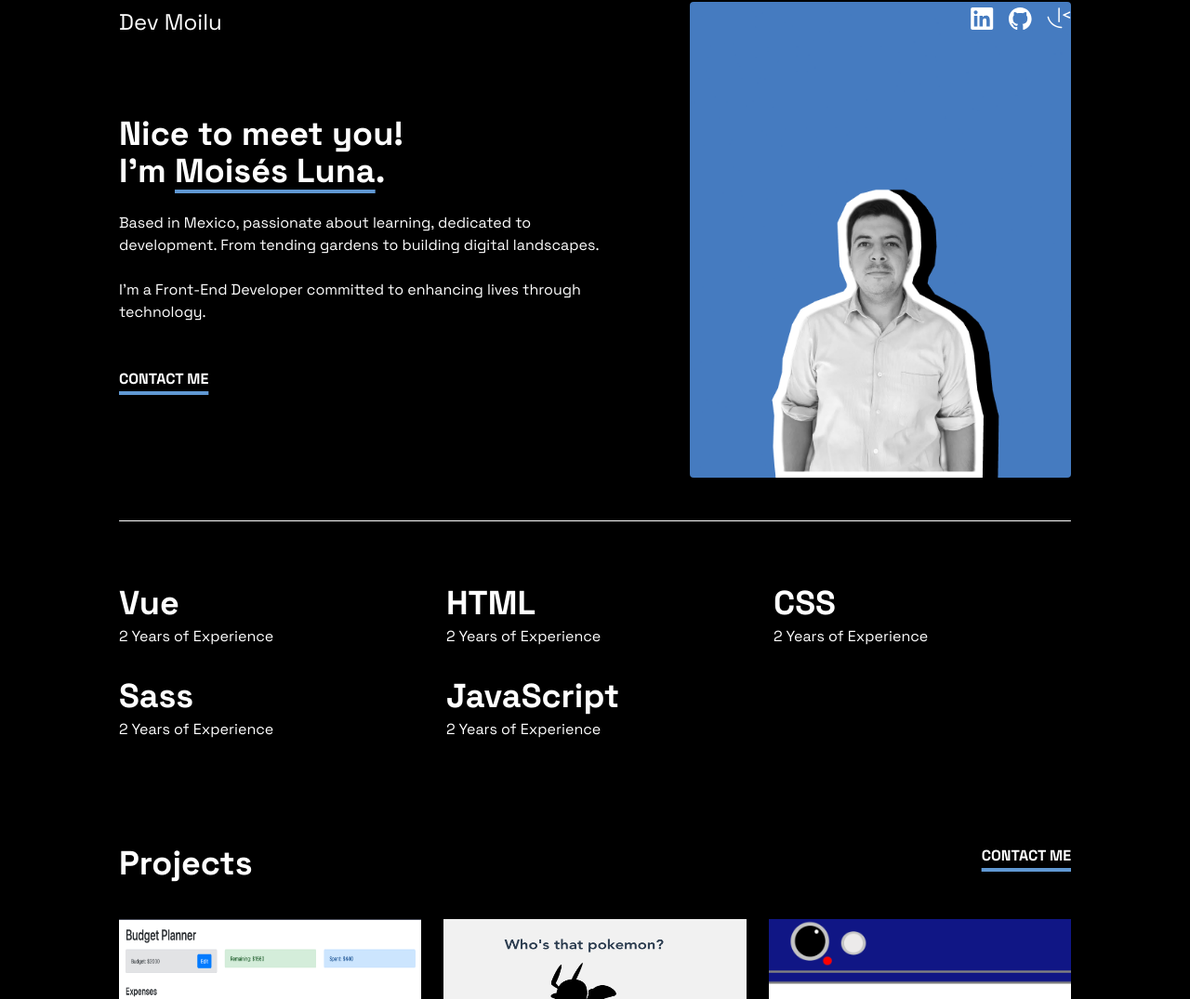
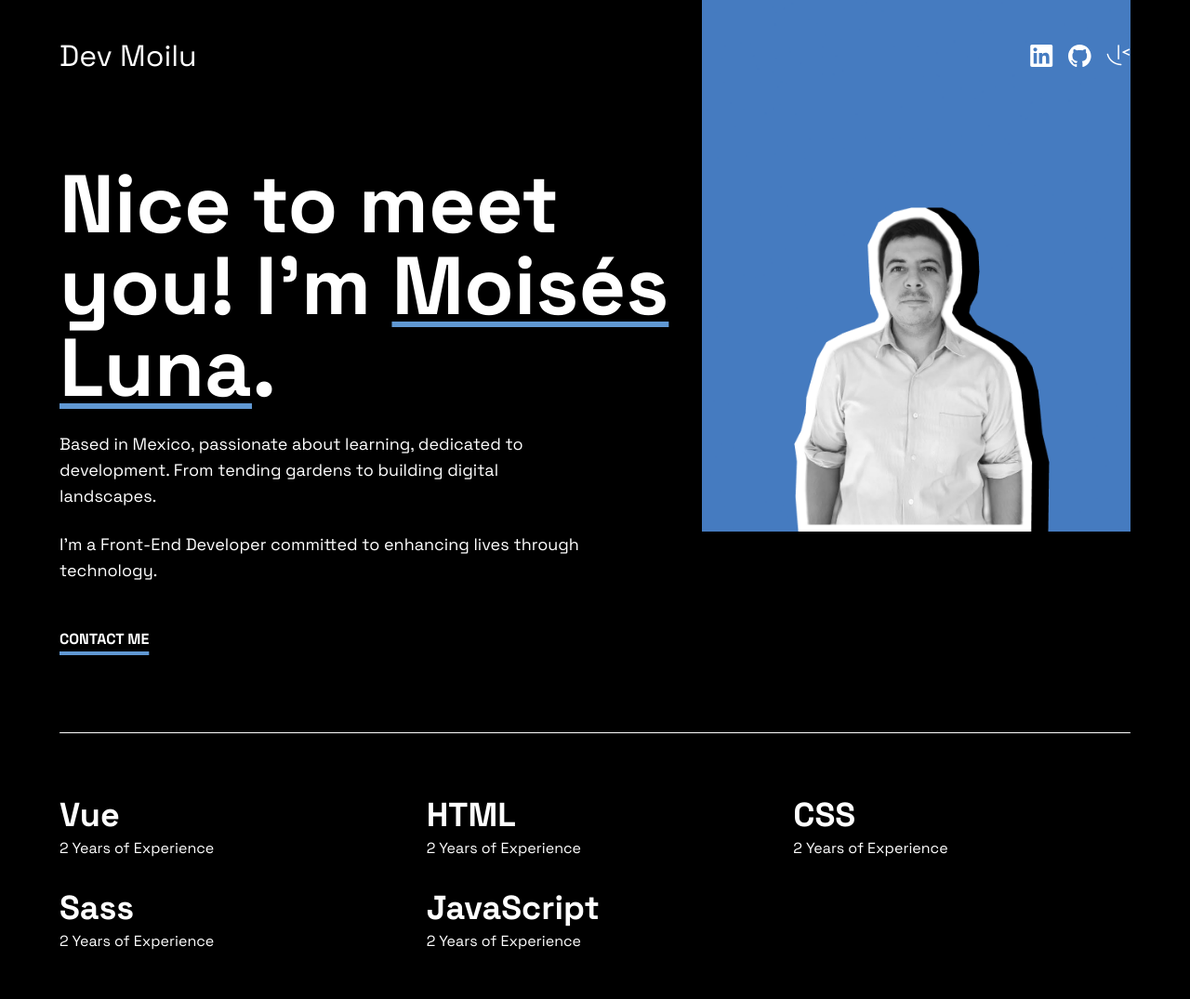
Before and after one commit to moilu/moilu-portfolio, a Vue app: page / in a window 1280 px wide. Shown: the top 1075 px of the page at 93% size. Built offline with nearby package versions, Linux system fonts and the light colour scheme.

Commit message:
Design improvements

```diff
--- a/src/components/About.vue
+++ b/src/components/About.vue
@@ -1,5 +1,5 @@
 <template>
-    <section class="my-14 md:mx-auto py-8 px-4 md:px-0 w-full md:w-4/5 2xl:w-1/3" id="about">
+    <section class="my-14 md:mx-auto py-8 px-4 md:px-0 w-full md:w-[90%] 2xl:w-1/2" id="about">
         <div class="grid gap-4">
             <h1 class="font-bold text-4xl">About Me</h1>
             <p class="text-base">Hi there! I'm a Front-End Developer with a unique path to tech. After working as a gardener with my father post-high school, I decided to pivot towards technology. At 29, I began studying Software Engineering, fueling my passion for the digital world. A year into my studies, I jumped at the opportunity to join an intense bootcamp program with Platzi, landing my first tech job shortly thereafter in April 2021.</p>
--- a/src/components/ContactForm.vue
+++ b/src/components/ContactForm.vue
@@ -1,6 +1,6 @@
 <template>
     <section class="mt-12 pt-4 sm:mt-14 px-4 md:px-0" id="contact">
-        <div class="grid sm:grid-cols-2 gap-14 mt-14 md:mx-auto pt-8 w-full md:w-4/5 2xl:w-1/3">
+        <div class="grid sm:grid-cols-2 gap-14 mt-14 md:mx-auto pt-8 w-full md:w-[90%] 2xl:w-1/2">
             <div>
                 <h1 class="fold-bold mb-4 text-4xl">Contact</h1>
                 <p>I would love to hear about your project and how I could help. Please fill in the form, and I’ll get back to you as soon as possible.</p>
--- a/src/components/FooterLinks.vue
+++ b/src/components/FooterLinks.vue
@@ -1,5 +1,5 @@
 <template>
-    <section class="mt-8 md:mx-auto pt-8 px-4 md:px-0 w-full md:w-4/5 2xl:w-1/3">
+    <section class="mt-8 md:mx-auto pt-8 px-4 md:px-0 w-full md:w-[90%] 2xl:w-1/2">
         <line-break></line-break>
         <div class="flex justify-between mt-10">
             <a class="hover:animate-pulse text-2xl" href="#hero">Dev Moilu</a>
--- a/src/components/Hero.vue
+++ b/src/components/Hero.vue
@@ -1,15 +1,15 @@
 <template>
-    <section class="grid sm:grid-cols-[65%_30%] sm:h-50v 2xl:h-30v items-center justify-between relative md:mx-auto px-4 md:px-0 w-full md:w-4/5 2xl:w-1/3" id="hero">
+    <section class="grid sm:grid-cols-[70%_30%] relative md:mx-auto px-4 md:px-0 w-full md:w-[90%] 2xl:w-1/2" id="hero">
         <img class="sm:hidden justify-self-center mb-4 rounded w-1/2" src="../assets/Hero/picofme-mobile.webp" alt="Moises Luna">
-        <img class="hidden absolute top-[-70px] right-0 rounded sm:block w-2/5 z-0" src="../assets/Hero/picofme.webp" alt="Moises Luna">
-        <div class="text-center sm:text-left z-20">
-            <h1 class="font-bold mb-4 text-3xl sm:text-4xl">
+        <img class="hidden absolute top-[-120px] right-0 sm:block w-2/5 z-0" src="../assets/Hero/picofme-_1_.webp" alt="Moises Luna">
+        <div class="text-center md:mt-[40px] lg:mt-[60px] xl:mt[120px] md:w-[90%] 2xl:mt-[120px] sm:text-left z-20">
+            <h1 class="font-bold mb-4 text-3xl md:text-[52px] md:leading-[52px] lg:text-[88px] lg:leading-[88px]">
                 Nice to meet you!
-                <br class="sm:hidden md:block">
-                I'm <a href="#about" class="hover:animate-pulse cursor-pointer decoration-4 decoration-custom-blue underline underline-offset-8">Moisés Luna</a>.
+                <br class="hidden 2xl:block">
+                I'm <a href="#about" class="hover:animate-pulse cursor-pointer decoration-[6px] decoration-custom-blue underline underline-offset-8">Moisés Luna</a>.
             </h1>
-            <p class="mb-2 mt-6 text-base lg:w-4/5">Based in Mexico, passionate about learning, dedicated to development. From tending gardens to building digital landscapes.</p>
-            <p class="mb-2 mt-6 text-base lg:w-4/5">I'm a Front-End Developer committed to enhancing lives through technology.</p>
+            <p class="mb-2 mt-6 text-base sm:text-lg lg:w-4/5">Based in Mexico, passionate about learning, dedicated to development. From tending gardens to building digital landscapes.</p>
+            <p class="mb-2 mt-6 text-base sm:text-lg lg:w-4/5">I'm a Front-End Developer committed to enhancing lives through technology.</p>
             <a class="hover:animate-pulse block decoration-4 decoration-custom-blue font-bold mt-6 sm:mt-12 text-base text-center sm:text-left underline underline-offset-8" href="#contact">CONTACT ME</a>
         </div>
     </section>
--- a/src/components/NavBar.vue
+++ b/src/components/NavBar.vue
@@ -1,6 +1,6 @@
 <template>
-    <nav class="flex justify-between md:mx-auto pt-2 pb-2 px-4 md:px-0 w-full md:w-4/5 2xl:w-1/3 ">
-        <a class="hover:animate-pulse text-2xl" href="#hero">
+    <nav class="flex items-center justify-between md:mx-auto pt-5 sm:pt-7 md:pt-9 pb-2 px-4 md:px-0 w-full md:w-[90%] 2xl:w-1/2 ">
+        <a class="hover:animate-pulse text-[32px]" href="#hero">
             Dev Moilu
         </a>
         <personal-links></personal-links>
--- a/src/components/Projects.vue
+++ b/src/components/Projects.vue
@@ -1,5 +1,5 @@
 <template>
-    <section class="mt-14 md:mx-auto pt-8 px-4 md:px-0 w-full md:w-4/5 2xl:w-1/3">
+    <section class="mt-14 md:mx-auto pt-8 px-4 md:px-0 w-full md:w-[90%] 2xl:w-1/2">
         <div class="flex justify-between pt-6">
             <h1 class="font-bold text-4xl">Projects</h1>
             <a class="hover:animate-pulse decoration-4 decoration-custom-blue font-bold text-base underline underline-offset-8" href="#contact">CONTACT ME</a>
--- a/src/components/SkillsSection.vue
+++ b/src/components/SkillsSection.vue
@@ -1,6 +1,6 @@
 <template>
     <section class="mt-14 pt-8 px-4 md:px-0">
-        <div class="container grid md:mx-auto w-full md:w-4/5 2xl:w-1/3">
+        <div class="container grid md:mx-auto w-full md:w-[90%] 2xl:w-1/2">
             <line-break></line-break>
             <ul class="grid grid-cols-2 mt-14 pt-3 sm:grid-cols-3 gap-8">
                 <li v-for="(skill, index) in skills" :key="index">
```
Also changed, not shown: src/assets/Hero/picofme-_1_.webp (renamed from src/assets/Hero/picofme.webp).
